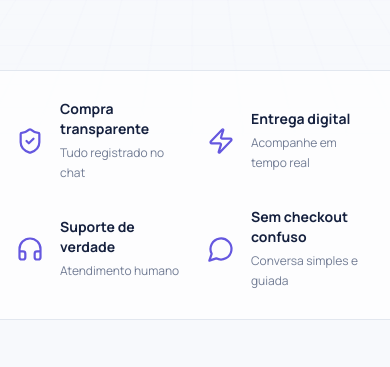
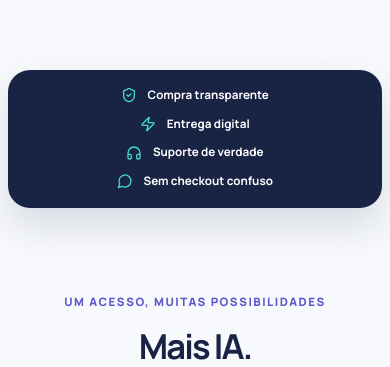
Before and after one commit to Gebelson/acessoplus, a Next.js app: page / in a window 390 px wide. Shown: the part 814-1181 px from the top of the page. Built offline with nearby package versions, Linux system fonts and the light colour scheme; no server answers.

Commit message:
style: improve mobile trust strip

```diff
--- a/app/globals.css
+++ b/app/globals.css
@@ -823,6 +823,23 @@ a { text-decoration: none; }
   .hero-title { font-size: clamp(2.3rem, 10.8vw, 3.1rem); }
   .hero-card-stage { width: calc(100% - .75rem); }
   .gift-card { aspect-ratio: 1.45 / 1; border-radius: 22px; padding: 1rem; }
+  .trust-strip {
+    margin-inline: .5rem;
+    overflow: hidden;
+    border: 0;
+    border-radius: 22px;
+    background: #192444;
+    box-shadow: 0 18px 36px rgba(25,36,68,.14);
+  }
+  .trust-strip > div {
+    grid-template-columns: 1fr;
+    gap: .75rem;
+    padding: 1.05rem .8rem 1.15rem;
+  }
+  .trust-item { width: fit-content; min-height: 0; margin-inline: auto; gap: .65rem; }
+  .trust-item svg { width: 16px; height: 16px; color: #47ddca; }
+  .trust-item > div > p:first-child { color: white; font-size: .73rem; }
+  .trust-item > div > p:last-child { display: none; }
   .gift-card-logo { width: 96px; }
   .gift-card-brand > span { font-size: .46rem; }
   .gift-card-duration strong { font-size: 4.5rem; }
```
